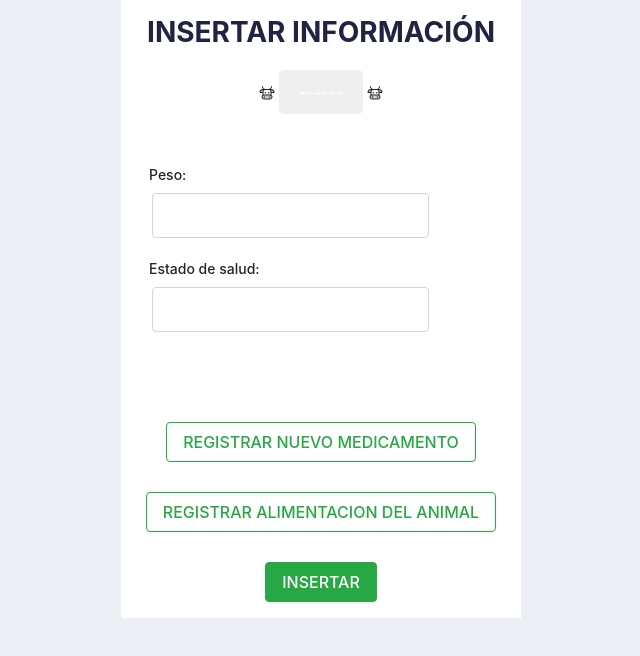
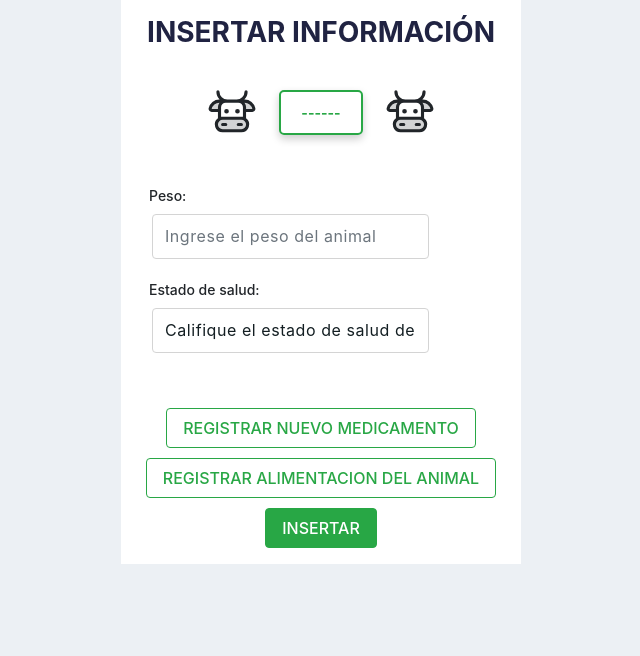
Before and after one commit to xx121villada/SubaStock-2711993, a React (Vite) app in the folder SubaStock/: page / in a window 1280 px wide. Shown: the top 656 px of the page, without its empty margins (319-959 px from the left). Built offline with nearby package versions, Linux system fonts and the light colour scheme.

Commit message:
Terminado lo visual

```diff
--- a/SubaStock/src/pages/Informacion/Informacion.jsx
+++ b/SubaStock/src/pages/Informacion/Informacion.jsx
@@ -8,7 +8,9 @@ export default function Informacion() {
         <div className='body'>
             <div className="login">
                 <h3>INSERTAR INFORMACIÓN</h3>
-                <PiCowDuotone /> <button className="boton"> ------ </button> <PiCowDuotone />
+            </div>
+            <div className="icon-container">
+                <PiCowDuotone className="icon" /><button id="buton"> ------ </button><PiCowDuotone className="icon" />
             </div>
             <div className="register-page-wrap d-flex align-items-center flex-wrap justify-content-center">
                 <div className="container">
@@ -16,20 +18,28 @@ export default function Informacion() {
                         <div className="form-group row">
                             <label>Peso:</label>
                             <div className="col-sm-10">
-                                <input type="number" className="form-control" />
+                                <input type="number" className="form-control" placeholder="Ingrese el peso del animal" />
                             </div>
                         </div>
                         <div className="form-group row">
-                            <label>Estado de salud:</label>
+                            <label htmlFor="estadoSalud">Estado de salud:</label>
                             <div className="col-sm-10">
-                                <input type="text" className="form-control" />
+                                <select id="estadoSalud" className="form-control">
+                                    <option value="" disabled selected>Califique el estado de salud del animal</option>
+                                    <option value="excelente">Excelente</option>
+                                    <option value="buena">Buena</option>
+                                    <option value="regular">Regular</option>
+                                    <option value="mala">Mala</option>
+                                    <option value="muy-mala">Muy mala</option>
+                                </select>
                             </div>
                         </div>
+
                     </div>
                 </div>
             </div>
             <div className="botones">
-                <button onClick={<Medicamentos></Medicamentos>} type='button' className='btn btn-outline-success boton boton-registrar'>
+                <button type='button' className='btn btn-outline-success boton boton-registrar'>
                     REGISTRAR NUEVO MEDICAMENTO
                 </button>
                 <button type='button' className='btn btn-outline-success boton boton-alimentacion'>
--- a/SubaStock/src/pages/Informacion/Medicamentos.jsx
+++ b/SubaStock/src/pages/Informacion/Medicamentos.jsx
@@ -7,21 +7,23 @@ export default function Informacion() {
         <div className='body'>
             <div className="login">
                 <h3>INSERTAR MEDICAMENTOS</h3>
-                <PiCowDuotone /> <button className="boton"> ------ </button> <PiCowDuotone />
+            </div>
+            <div className="icon-container">
+            <PiCowDuotone className="icon"/><button id="buton"> ------ </button><PiCowDuotone className="icon"/>
             </div>
             <div className="register-page-wrap d-flex align-items-center flex-wrap justify-content-center">
                 <div className="container">
                     <div className="form-wrap max-width-600 mx-auto">
                         <div className="form-group row">
                             <label>Nombre:</label>
-                            <div className="col-sm-10">
-                                <input type="text" className="form-control" />
+                            <div className="col-sm-15">
+                                <input type="text" className="form-control" placeholder="Ingrese el nombre del medicamento" />
                             </div>
                         </div>
                         <div className="form-group row">
                             <label>Dosis:</label>
                             <div className="col-sm-10">
-                                <input type="number" className="form-control" />
+                                <input type="number" className="form-control" placeholder="Ingrese la dosis aplicada" />
                             </div>
                         </div>
                     </div>
--- a/SubaStock/src/pages/Informacion/styles/style.css
+++ b/SubaStock/src/pages/Informacion/styles/style.css
@@ -18,19 +18,42 @@
     flex-direction: column;
     gap: 10px;
     align-items: center;
-    margin-top: 20px;
+    margin-top: 5px;
 }
 
-.boton {
+#buton {
+    background-color: whitesmoke;
     border: none;
-    border-radius: 5px;
-    padding: 10px 20px;
-    color: #fff;
+    color: white;
+    padding: 10px 25px;
+    text-align: center;
+    text-decoration: none;
+    display: inline-block;
     font-size: 16px;
+    margin: 10px 2px;
     cursor: pointer;
-    transition: background-color 0.3s, transform 0.2s;
+    border-radius: 8px;
+    box-shadow: 0px 4px 8px rgba(0, 0, 0, 0.2);
 }
 
-.boton:hover {
+#buton:hover {
+    background-color: #89f462;
     transform: scale(1.05);
 }
+
+#buton:active {
+    background-color: #89f462;
+    transform: scale(0.95);
+}
+
+.icon-container {
+    display: flex;
+    align-items: center;
+    justify-content: center;
+    gap: 20px;
+    padding: 10px;
+}
+
+.icon {
+    font-size: 50px;
+}
--- a/SubaStock/src/pages/Registro/Registro.jsx
+++ b/SubaStock/src/pages/Registro/Registro.jsx
@@ -11,51 +11,53 @@ export default function Registro() {
                 <div className="container">
                     <div className="form-wrap max-width-600 mx-auto">
                         <div className="form-group row">
-                            <label>Ingrese su documento:</label>
+                            <label>Documento:</label>
                             <div className="col-sm-10">
-                                <input type="number" className="form-control" />
+                                <input placeholder='Ingrese su documento' type="number" className="form-control" />
                             </div>
                         </div>
                         <div className="form-group row">
-                            <label>Ingrese sus nombres:</label>
+                            <label>Nombres:</label>
                             <div className="col-sm-10">
-                                <input type="text" className="form-control" />
+                                <input placeholder='Ingrese sus nombres' type="text" className="form-control" />
                             </div>
                         </div>
                         <div className="form-group row">
-                            <label>Ingrese sus apellidos:</label>
+                            <label>Apellidos:</label>
                             <div className="col-sm-10">
-                                <input type="text" className="form-control" />
+                                <input placeholder='Ingrese sus apellidos' type="text" className="form-control" />
                             </div>
                         </div>
                         <div className="form-group row">
-                            <label> Ingrese su número de telefono:</label>
+                            <label> Telefono:</label>
                             <div className="col-sm-10">
-                                <input type="number" className="form-control" />
+                                <input placeholder='Ingrese su numero de telefono' type="number" className="form-control" />
                             </div>
                         </div>
                     </div>
                     <div className="form-group row">
-                        <label>Ingrese su correo electrónico:</label>
+                        <label>Correo electrónico:</label>
                         <div className="col-sm-10">
-                            <input type="email" className="form-control" />
+                            <input placeholder='Ingrese su correo electronico' type="email" className="form-control" />
                         </div>
                     </div>
                     <div className="form-group row">
-                        <label>Ingrese una contraseña:</label>
+                        <label>Contraseña:</label>
                         <div className="col-sm-10">
-                            <input type="password" className="form-control" />
+                            <input placeholder='Crear contraseña' type="password" className="form-control" />
                         </div>
                     </div>
                     <div className="form-group row">
                         <label>Confirmar contraseña:</label>
                         <div className="col-sm-10">
-                            <input type="password" className="form-control" />
+                            <input placeholder='Repita su contraseña' type="password" className="form-control" />
                         </div>
                     </div>
                 </div>
             </div>
-            <button type='button' className='boton' class="btn btn-outline-success btn-sm"> REGISTRARME </button>
+            <div className='espacioBoton'>
+            <button type='button' id='buton' class="btn btn-outline-success btn-sm"> REGISTRARME </button>
+            </div>
         </div>
     )
 }
--- a/SubaStock/src/pages/Registro/styles/style.css
+++ b/SubaStock/src/pages/Registro/styles/style.css
@@ -12,6 +12,26 @@
     font-family: -apple-system, BlinkMacSystemFont, "Segoe UI", Roboto, "Helvetica Neue", Arial, "Noto Sans", sans-serif, "Apple Color Emoji", "Segoe UI Emoji", "Segoe UI Symbol", "Noto Color Emoji";
 }
 
-.boton {
-    margin-top: 20px;
+.espacioBoton {
+    display: flex;
+    justify-content: center;
+    align-items: center;
+    height: 5vh;
 }
+
+#buton {
+    background-color: transparent;
+    color: #28a745;
+    border: 2px solid #28a745;
+    border-radius: 5px;
+    padding: 10px 20px;
+    font-size: 14px;
+    font-weight: bold;
+    transition: all 0.3s ease;
+  }
+
+  #buton:hover {
+    background-color: #28a745;
+    color: white;
+    border: 2px solid #28a745;
+  }
```
